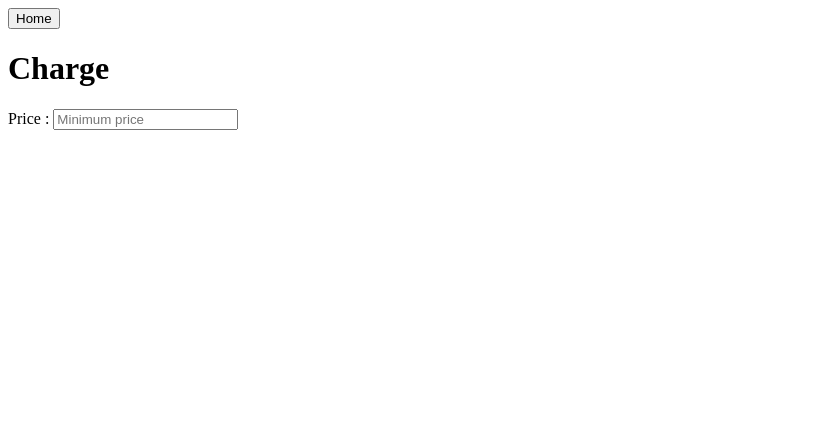
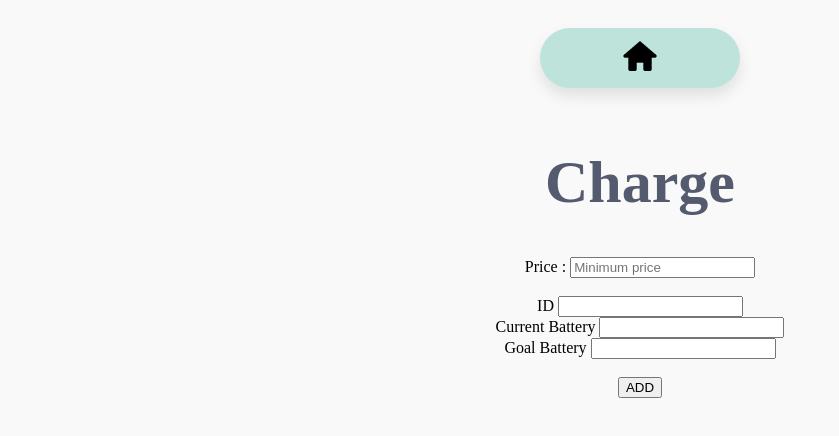
Before and after one commit to seonghyun26/hanjun_2021, a plain HTML site: page public/view/charge.html in a window 1280 px wide. Shown: the whole page, without its empty margins (0-839 px from the left). Drawn offline with Linux system fonts and the light colour scheme.

Commit message:
User Status Page Complete

```diff
--- a/public/view/charge.html
+++ b/public/view/charge.html
@@ -1,15 +1,31 @@
 <!DOCTYPE html>
-<html>
+<html lang="EN">
   <head>
     <title>Charge</title>
+    <meta charset="utf-8">
+    <link type="text/css" rel="stylesheet" href="/css/main.css" />
+    <link type="text/css" rel="stylesheet" href="/css/button.css" />
   </head>
   <body>
-    <button  onClick="location.href='./'">
-      Home
+    <button class="button" onClick="location.href='http://115.85.181.94:3000/'">
+      <img src="../image/home_icon.png" width="40px" height="40px" alt="Home">
     </button>
+
     <h1> Charge </h1>
+
     <form method="POST" action="/charge">
       Price : <input type="number" name="min_price" placeholder="Minimum price">
     </form>
+
+    <form method="POST" action="/user/new_user">
+      <br>ID
+      <input type="text" name="name">
+      <br>Current Battery
+      <input type="number" name="battery">
+      <br>Goal Battery
+      <input type="number" name="battery">
+      <br><br><input type="submit" value="ADD">
+    </form>
+
   </body>
 </html>
```
Also changed, not shown: public/charge.js (+10 -4 lines), public/user.js (+0 -10 lines), public/view/user_template.js (+2 -15 lines).
